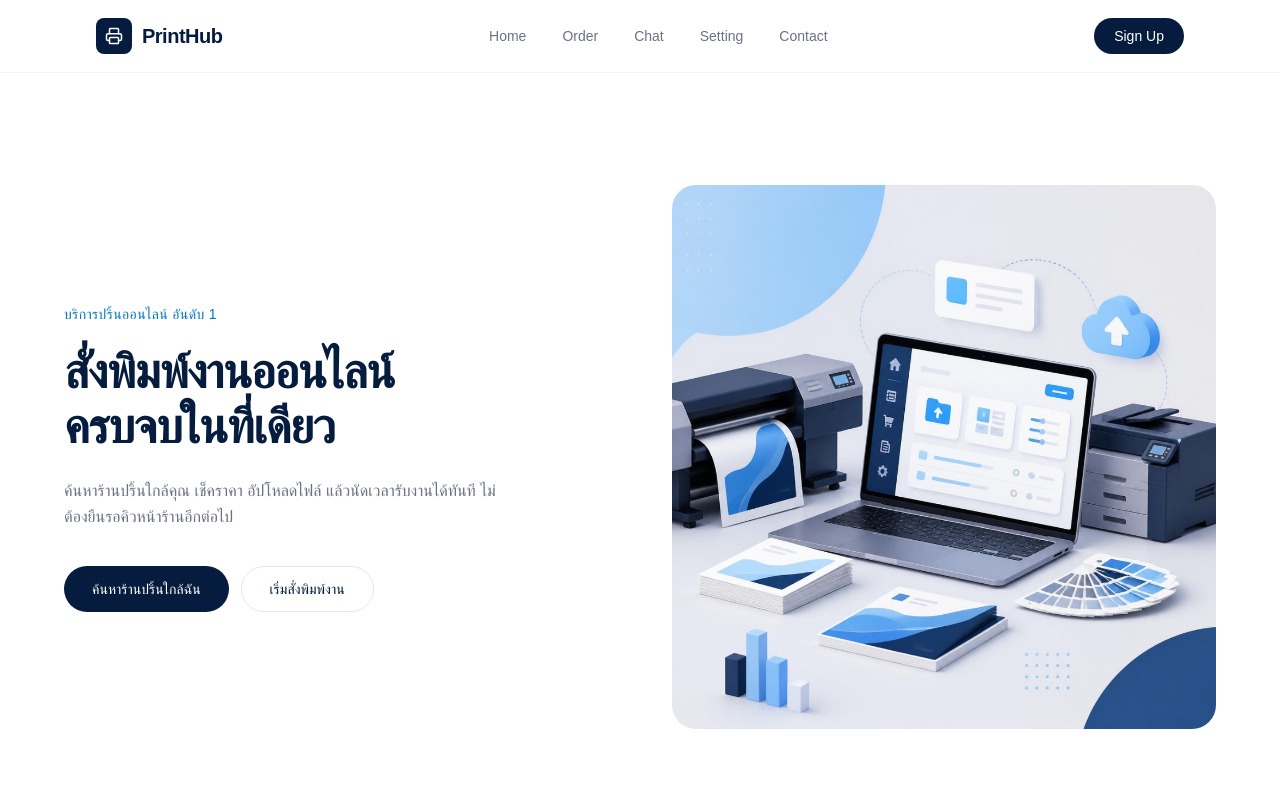
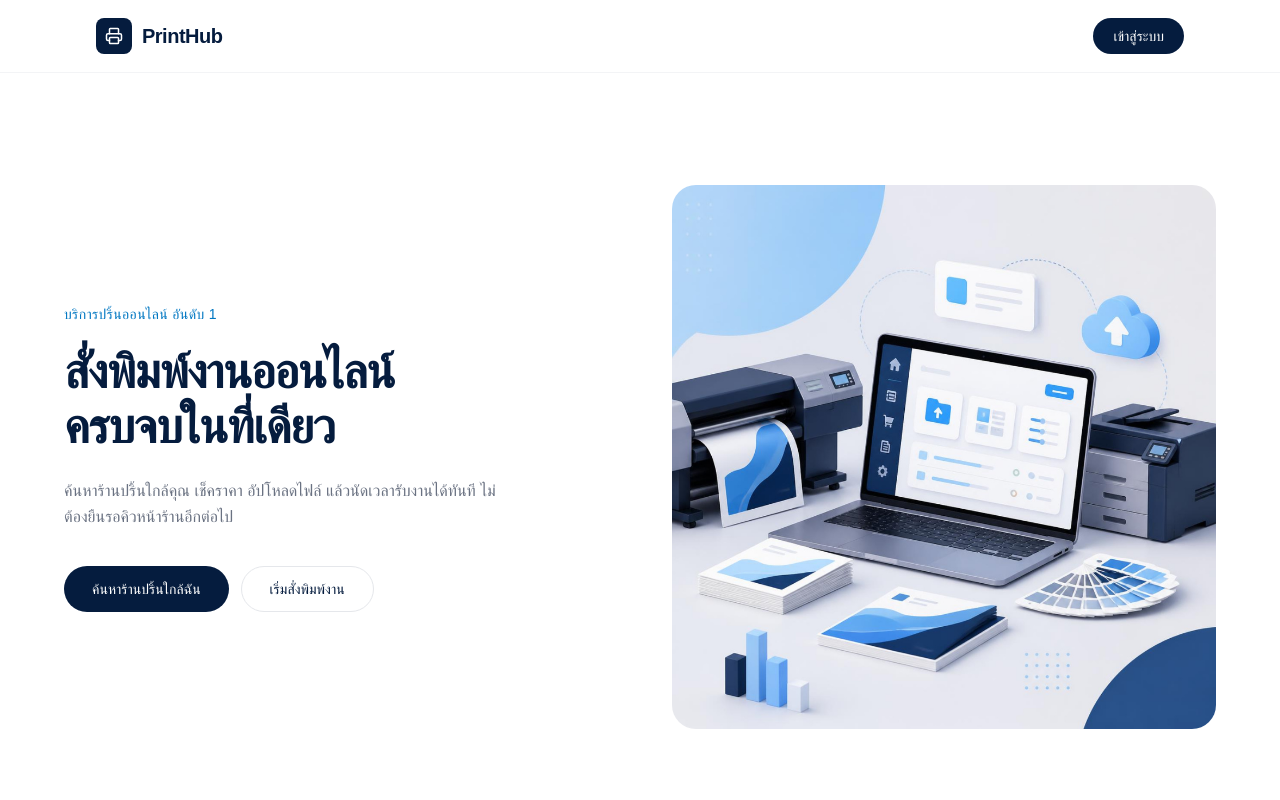
Before and after one commit to paraweekeawpardit-coder/printhub, a Next.js app in the folder printhub/: page / in a window 1280 px wide. Shown: the top 800 px of the page. Built offline with nearby package versions, Linux system fonts and the light colour scheme.

Commit message:
Change text and delete button  in navbar

```diff
--- a/printhub/src/component/auth/navbar.tsx
+++ b/printhub/src/component/auth/navbar.tsx
@@ -13,28 +13,11 @@ export default function Navbar() {
             PrintHub
           </h1>
         </Link>
-
-        <ul className="hidden items-center gap-9 text-sm font-medium text-gray-500 md:flex">
-          {[
-            { href: "/", label: "Home" },
-            { href: "/order", label: "Order" },
-            { href: "/chat", label: "Chat" },
-            { href: "/setting", label: "Setting" },
-            { href: "/contact", label: "Contact" },
-          ].map((item) => (
-            <li key={item.href}>
-              <Link href={item.href} className="transition-colors hover:text-navy">
-                {item.label}
-              </Link>
-            </li>
-          ))}
-        </ul>
-
         <Link
           href="/auth"
           className="rounded-full bg-navy px-5 py-2 text-sm font-medium text-white transition hover:bg-black"
         >
-          Sign Up
+         เข้าสู่ระบบ
         </Link>
       </div>
     </nav>
```
